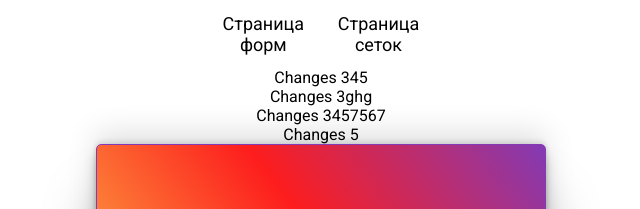
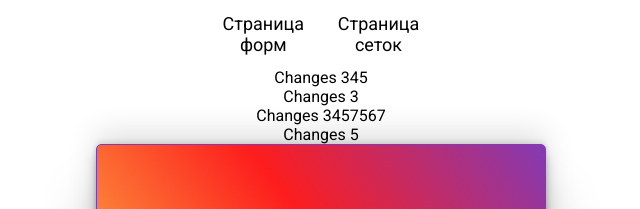
Before and after one commit to taskevich/badyaga-course, a website built with webpack: page src/index.html in a window 1280 px wide. Shown: the top 209 px of the page, 319-959 px from the left. Built offline with nearby package versions, Linux system fonts and the light colour scheme.

Commit message:
Update index.html

```diff
--- a/src/index.html
+++ b/src/index.html
@@ -13,7 +13,7 @@
                 <a href="./grids.html">Страница сеток</a>
             </div>
             <p>Changes 345</p>
-            <p>Changes 3ghg</p>
+            <p>Changes 3</p>
             <p>Changes 3457567</p>
             <p>Changes 5</p>
             <div class="card">
```
